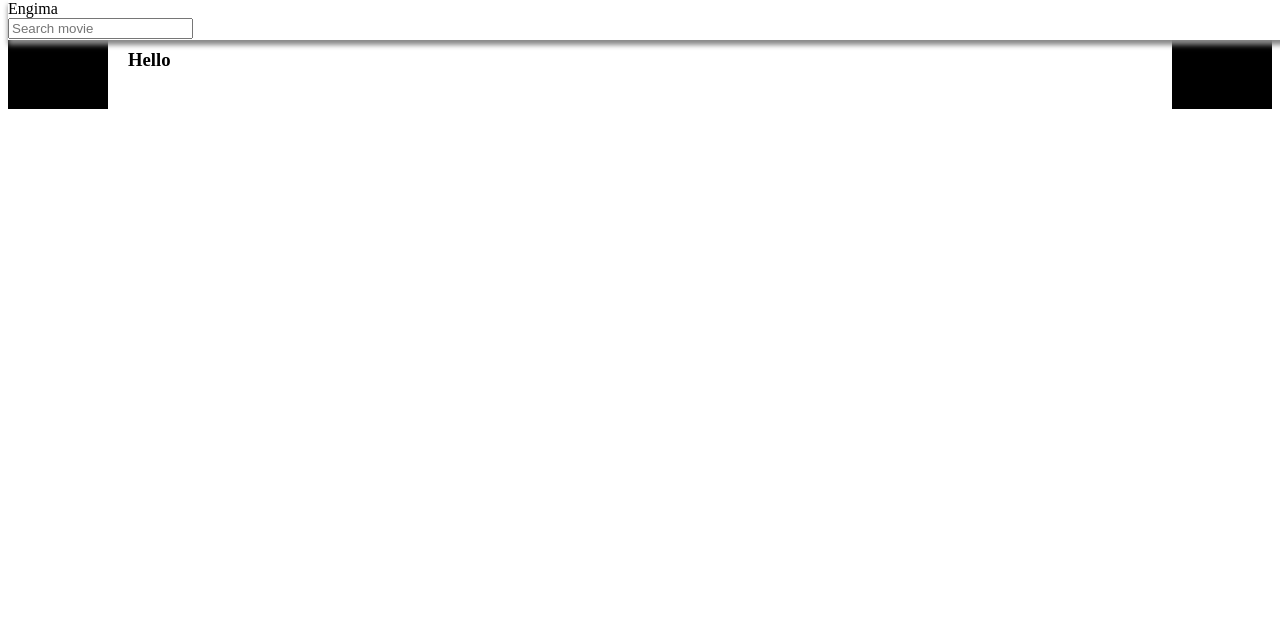
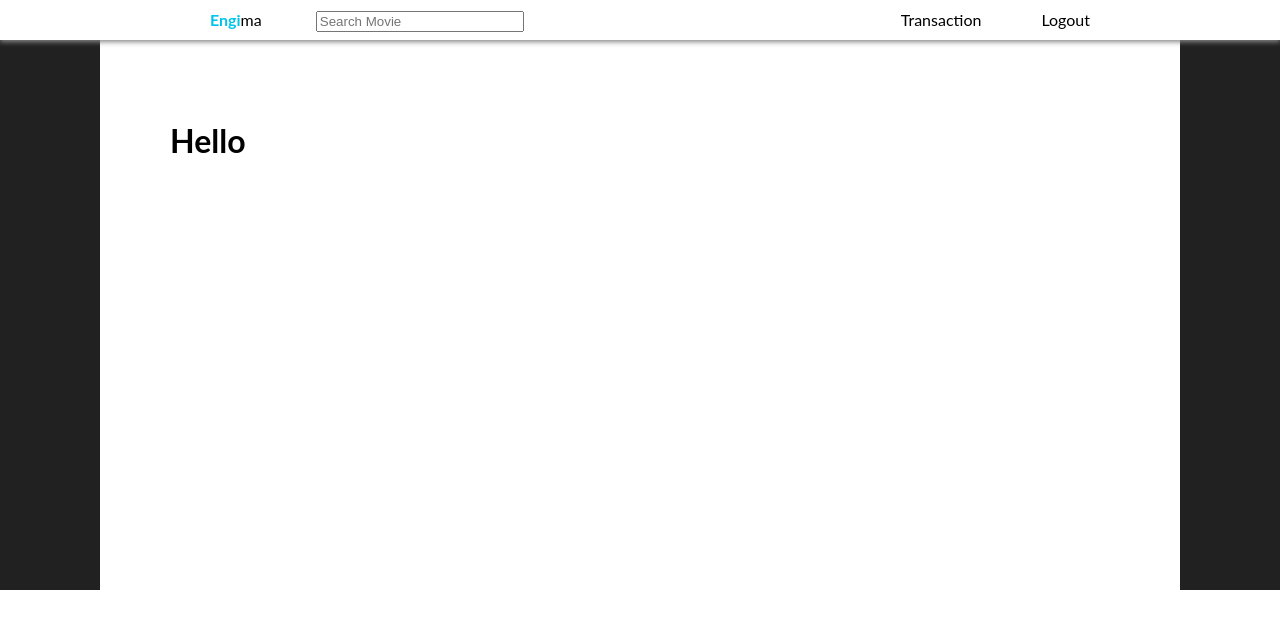
Before and after one commit to lydiaastrella/engima-cinema-web-app, a PHP site: page /page/home.html in a window 1280 px wide. Shown: the top 629 px of the page. Run offline with PHP 8.4, Linux system fonts and the light colour scheme.

Commit message:
fix navbar design

```diff
--- a/css/home.css
+++ b/css/home.css
@@ -1,4 +1,3 @@
-<<<<<<< HEAD
 body {
 	margin: 0;
 }
@@ -33,17 +32,4 @@ body {
 }
 #logo {
 	margin: 0px 50px 0px;
-=======
-.navbar div {
-	display: inline-block;
 }
-
-.container {
-	background-color: black;
-}
-
-.content {
-	background-color: white
-	margin: 200px;
->>>>>>> origin
-}
--- a/page/home.html
+++ b/page/home.html
@@ -2,20 +2,20 @@
 <head>
 	<title>Home</title>
 	<meta name="viewport" content="width=device-width, initial-scale=1">
-	<link rel="stylesheet" type="text/css" href="../css/home.css">
+	<link rel="stylesheet" type="text/css" href="../css/style.css">
 </head>
 <body>
 	<div class="navbar">
-		<a>Engima</a>
-		<div class="search-bar">
-			<input type="text" placeholder="Search movie">
+		<div class="navbar-box">
+			<a id="logo"><strong>Engi</strong>ma</a>
+			<input id="search-bar" type="text" placeholder="Search Movie">
+			<a class="menu">Logout</a>
+			<a class="menu">Transaction</a>
 		</div>
-		<a>Transaction</a>
-		<a>Logout</a>
 	</div>
 	<div class="container">
 		<div class="content">
-			<h3>Hello</h3>
+			<h1>Hello</h1>
 		</div>
 	</div>
 </body>
```
